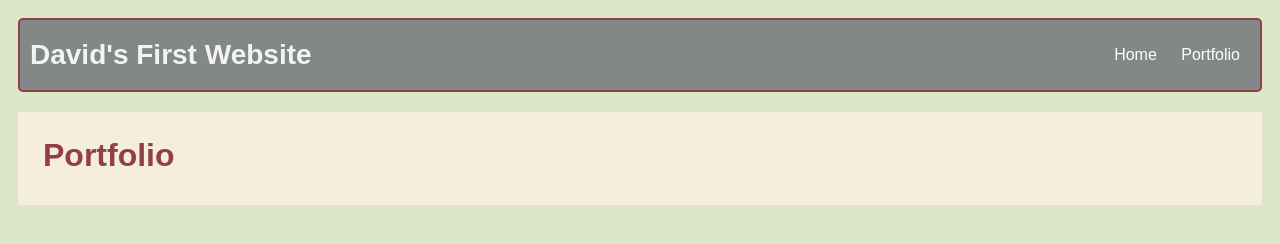
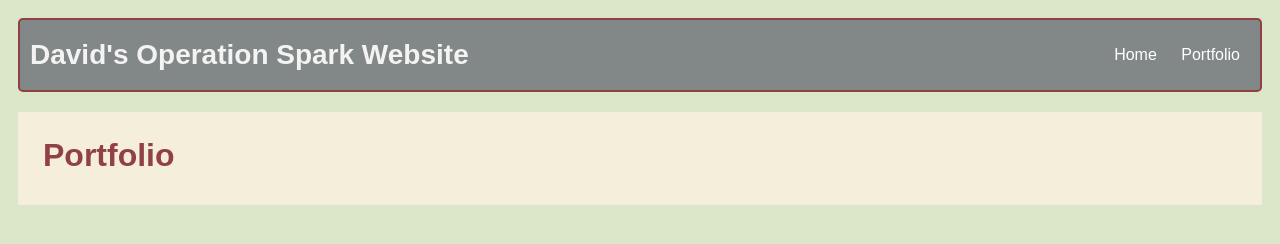
Before and after one commit to davidericgillies/davidericgillies.github.io, a plain HTML site: page portfolio.html in a window 1280 px wide. Drawn offline with nearby package versions, Linux system fonts and the light colour scheme; no server answers.

Commit message:
add portfolio.html file

```diff
--- a/portfolio.html
+++ b/portfolio.html
@@ -85,7 +85,7 @@
 
     <body>
         <nav>
-            <header>David's First Website</header>
+            <header>David's Operation Spark Website</header>
             <ul>
                 <li><a href="index.html">Home</a>
                 </li>
```
